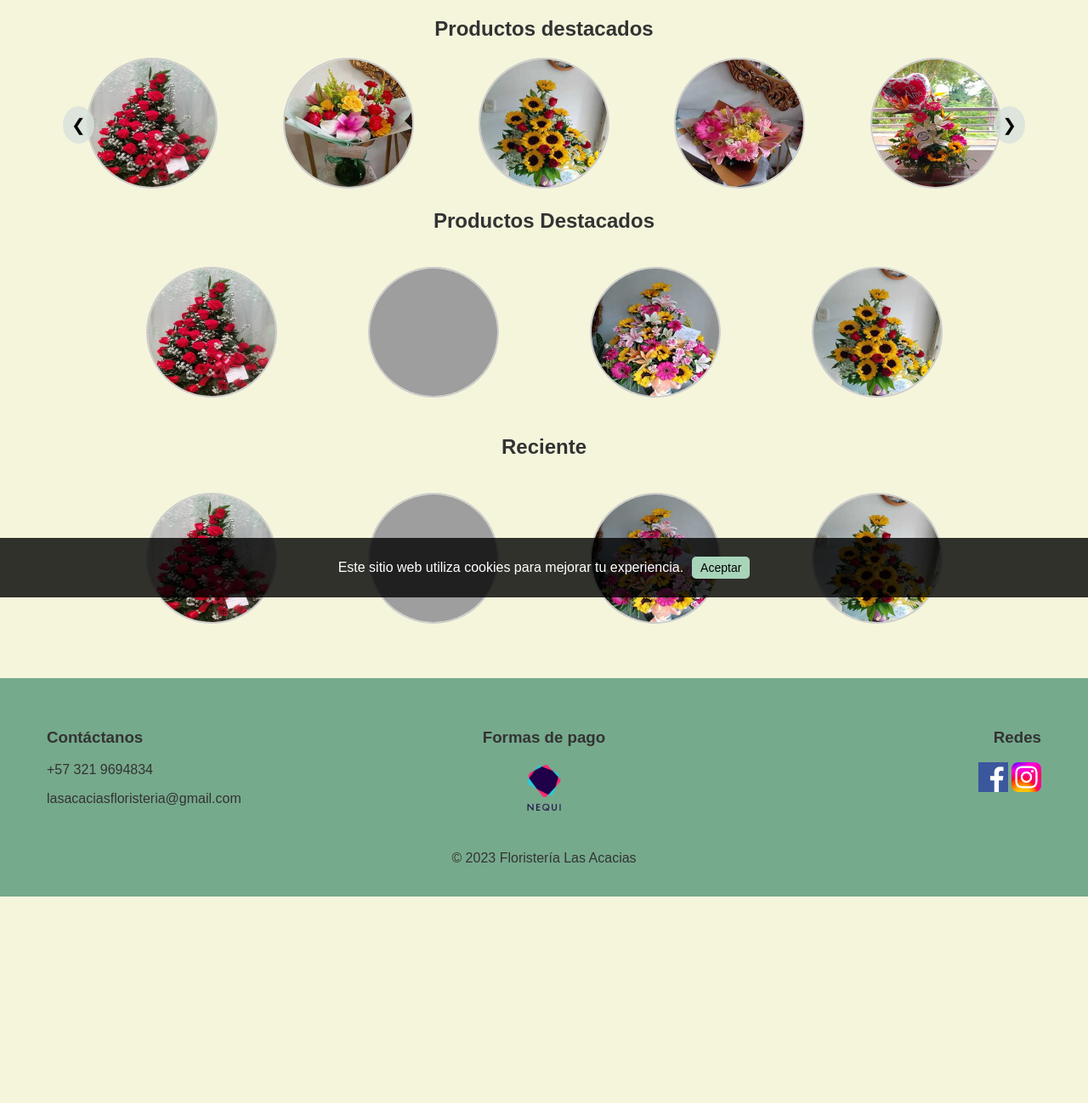
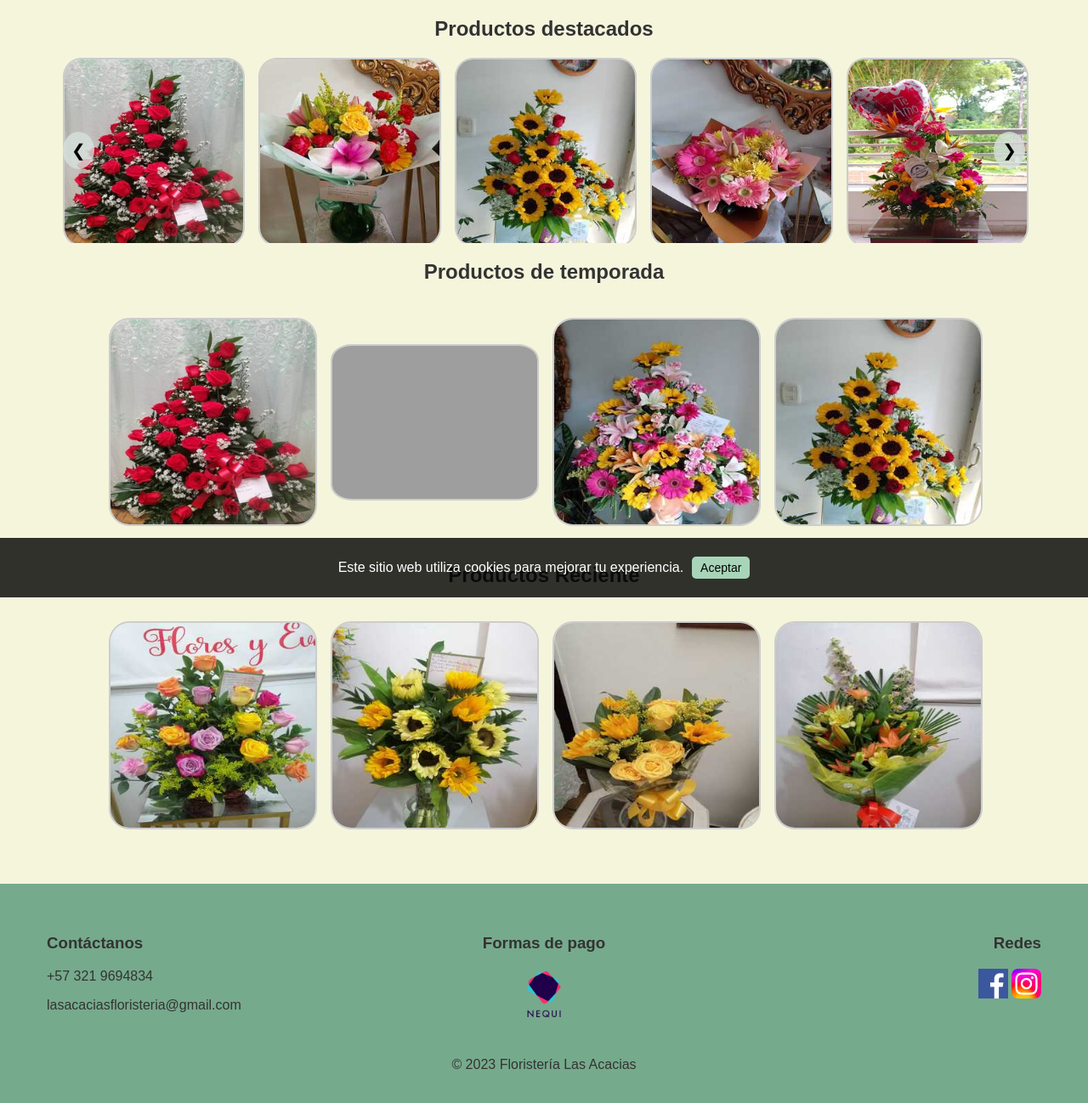
Before and after one commit to SantiagoCrispoca/Lasacacias, a PHP site: page / in a window 1280 px wide. Shown: the part 97-1395 px from the top of the page at 85% size. Before the commit the page ends 1152 px from the top, so only its background shows below. Run offline with PHP 8.4, Linux system fonts and the light colour scheme; grey boxes are pictures that could not be loaded.

Commit message:
Cambio en las imagenes y se agregó productos recientes

```diff
--- a/index.html
+++ b/index.html
@@ -74,7 +74,7 @@
   </section>
 
   <!-- Título "Productos de temporada" -->
-  <h1 class="seasonal-title">Productos Destacados</h1>
+  <h1 class="seasonal-title">Productos de temporada</h1>
 
   <!-- Cuadrícula de Productos de Temporada -->
   <section class="seasonal-grid">
@@ -93,21 +93,21 @@
   </section>
 
   <!-- Título "Productos de temporada" -->
-  <h1 class="seasonal-title">Reciente</h1>
+  <h1 class="seasonal-title">Productos Reciente</h1>
 
   <!-- Cuadrícula de Productos de Temporada -->
   <section class="seasonal-grid">
     <div class="seasonal-item flor-clickeable">
-      <img src="imagenes/ramo-1.jpeg" alt="Flor de temporada 1" />
+      <img src="imagenes/Ramo9.jpeg" alt="Flor reciente 1" />
     </div>
     <div class="seasonal-item flor-clickeable">
-      <img src="imagenes/ramo-2.png" alt="Flor de temporada 2" />
+      <img src="imagenes/Ramo10.jpeg" alt="Flor reciente 2" />
     </div>
     <div class="seasonal-item flor-clickeable">
-      <img src="imagenes/ramo-3.jpg" alt="Flor de temporada 3" />
+      <img src="imagenes/Manojo10.jpeg" alt="Flor reciente 3" />
     </div>
     <div class="seasonal-item flor-clickeable">
-      <img src="imagenes/ramo-4.jpg" alt="Flor de temporada 4" />
+      <img src="imagenes/Manojo11.jpeg" alt="Flor reciente 4" />
     </div>
   </section>
 
@@ -333,6 +333,30 @@
           imagen: "imagenes/ramo-4.jpg",
           descripcion: "Ramo de girasoles y margaritas, lleno de energía y frescura.",
           precio: "$21.000"
+        },
+        {
+          nombre: "Ramo de rosas variadas",
+          imagen: "imagenes/Ramo9.jpeg",
+          descripcion: "Ramo de rosas variadas lleno de energía y frescura.",
+          precio: "$70.000"
+        },
+        {
+          nombre: "Ramo de girasoles",
+          imagen: "imagenes/Ramo10.jpeg",
+          descripcion: "Ramo de girasoles en base de vidrio perfecto para cualquier ocasión.",
+          precio: "$40.000"
+        },
+        {
+          nombre: "Manojo variado",
+          imagen: "imagenes/Manojo10.jpeg",
+          descripcion: "Manojo de flores variadas, freso y juvenil.",
+          precio: "$30.000"
+        },
+        {
+          nombre: "Manojo variado",
+          imagen: "imagenes/Manojo11.jpeg",
+          descripcion: "Manojo de flores variadas, clásico y duradero.",
+          precio: "$25.000"
         }
       ];
 
@@ -488,6 +512,8 @@
         { id: "ramo-6", nombre: "Ramo de Girasoles", imagen: "imagenes/ramo-6.jpg" },
         { id: "ramo-7", nombre: "Ramo de Claveles", imagen: "imagenes/ramo-7.jpg" },
         { id: "ramo-8", nombre: "Ramo de Peonias", imagen: "imagenes/ramo-8.jpg" },
+        { id: "Ramo9", nombre: "Ramo de rosas variadas", imagen: "imagenes/ramo9.jpeg" },
+        { id: "Ramo10", nombre: "Ramo de girasoles", imagen: "imagenes/ramo10.jpeg" },
         { id: "manojo-1", nombre: "Manojo de Lavanda", imagen: "imagenes/manojo-1.jpeg" },
         { id: "manojo-2", nombre: "Manojo de Romero", imagen: "imagenes/manojo-2.jpeg" },
         { id: "manojo-3", nombre: "Manojo de Eucalipto", imagen: "imagenes/manojo-3.jpeg" },
@@ -495,7 +521,9 @@
         { id: "manojo-5", nombre: "Manojo de Albahaca", imagen: "imagenes/manojo-5.jpeg" },
         { id: "manojo-6", nombre: "Manojo de Cilantro", imagen: "imagenes/manojo-6.jpeg" },
         { id: "manojo-7", nombre: "Manojo de Tomillo", imagen: "imagenes/manojo-7.jpg" },
-        { id: "manojo-8", nombre: "Manojo de Menta", imagen: "imagenes/manojo-8.jpg" }
+        { id: "manojo-8", nombre: "Manojo de Menta", imagen: "imagenes/manojo-8.jpg" },
+        { id: "Manojo10", nombre: "Manojo variado", imagen: "imagenes/Manojo10.jpeg" },
+        { id: "Manojo11", nombre: "Manojo variado clásico", imagen: "imagenes/Manojo11.jpeg" }
       ];
 
       // 3. Datos completos de flores (deben coincidir exactamente con los del primer script)
@@ -514,7 +542,11 @@
         { nombre: "Flor de temporada 1", imagen: "imagenes/ramo-1.jpeg", descripcion: "Ramo de flores de temporada.", precio: "$20.000" },
         { nombre: "Flor de temporada 2", imagen: "imagenes/ramo-2.png", descripcion: "Ramo de tulipanes.", precio: "$22.000" },
         { nombre: "Flor de temporada 3", imagen: "imagenes/ramo-3.jpg", descripcion: "Ramo de liliums.", precio: "$24.000" },
-        { nombre: "Flor de temporada 4", imagen: "imagenes/ramo-4.jpg", descripcion: "Ramo de girasoles y margaritas.", precio: "$21.000" }
+        { nombre: "Flor de temporada 4", imagen: "imagenes/ramo-4.jpg", descripcion: "Ramo de girasoles y margaritas.", precio: "$21.000" },
+        { nombre: "Ramo de rosas variadas", imagen: "imagenes/Ramo9.jpeg", descripcion: "Ramo de rosas variadas lleno de energía y frescura", precio: "$70.000" },
+        { nombre: "Ramo de girasoles", imagen: "imagenes/Ramo10.jpeg", descripcion: "Ramo de girasoles en base de vidrio perfecto para cualquier ocasión.", precio: "$40.000" },
+        { nombre: "Manojo variado", imagen: "imagenes/Manojo10.jpeg", descripcion: "Manojo de flores variadas, freso y juvenil.", precio: "$30.000" },
+        { nombre: "Manojo variado clásico", imagen: "imagenes/Manojo11.jpeg", descripcion: "Manojo de flores variadas, clásico y duradero.", precio: "$25.000" }
       ];
 
       // 4. Configuración de la búsqueda
--- a/styles.css
+++ b/styles.css
@@ -638,11 +638,12 @@ footer {
 /* Animación al pasar el cursor sobre las flores */
 .flor-clickeable img {
     transition: transform 0.3s ease, box-shadow 0.3s ease;
-    border-radius: 50%;
+    border-radius: 10%;
     /* Hace que la imagen tenga bordes circulares */
-    width: 150px;
+    width: 100%;
     /* Ajusta el tamaño según sea necesario */
-    height: 150px;
+    height: 100%;
+
     object-fit: cover;
     /* Mantiene el contenido visible sin distorsión */
     border: 2px solid #ccc;
@@ -1024,7 +1025,7 @@ footer {
     width: 80px;
     height: 80px;
     object-fit: cover;
-    border-radius: 50%;
+    border-radius: 0%;
 }
 
 /* Responsive para pantallas medianas */
```
Also changed, not shown: imagenes/Manojo10.jpeg (added), imagenes/Manojo11.jpeg (added), imagenes/Ramo10.jpeg (added), imagenes/Ramo9.jpeg (added). Lines whose indentation alone changed are shown as unchanged.
